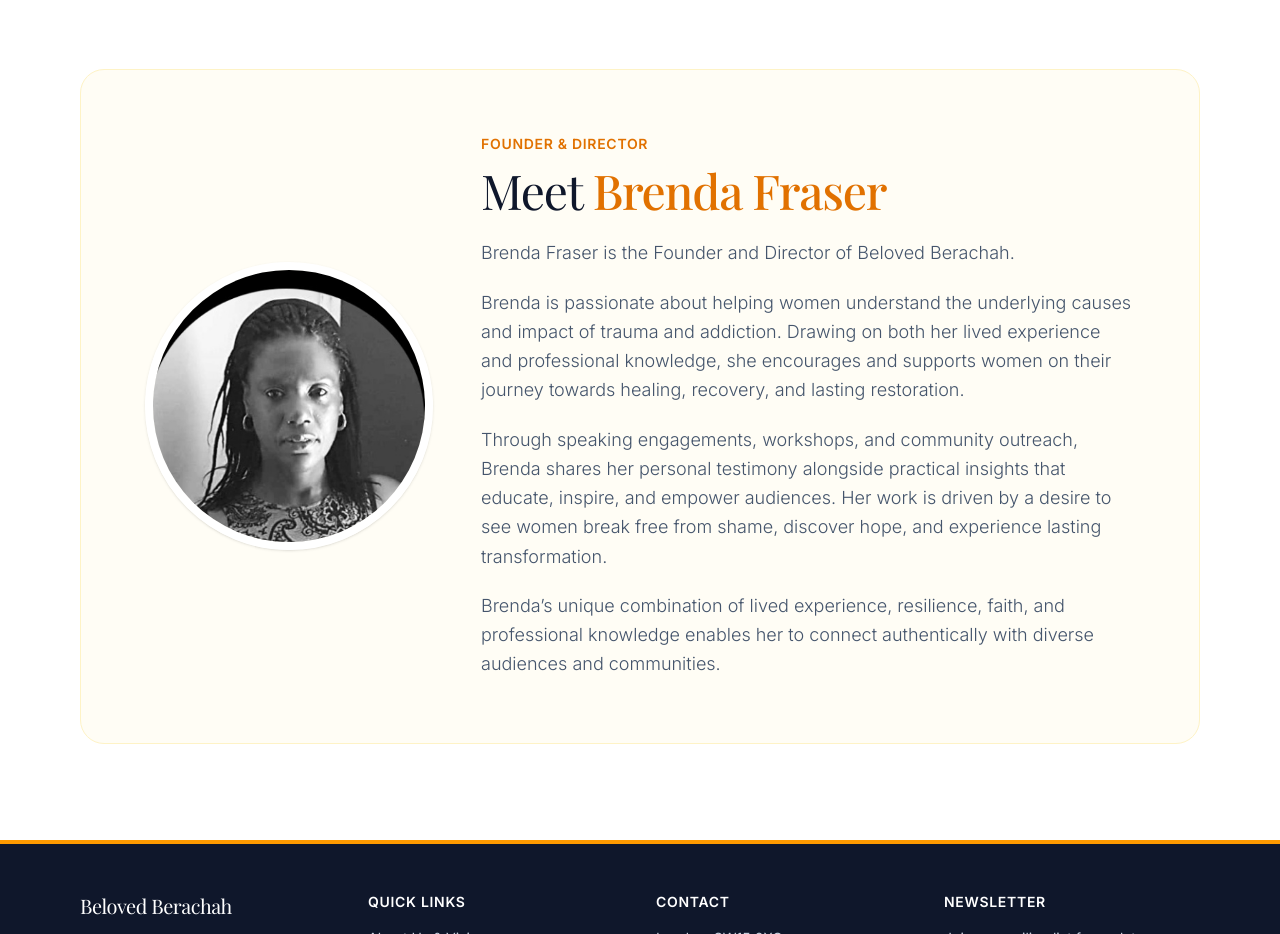
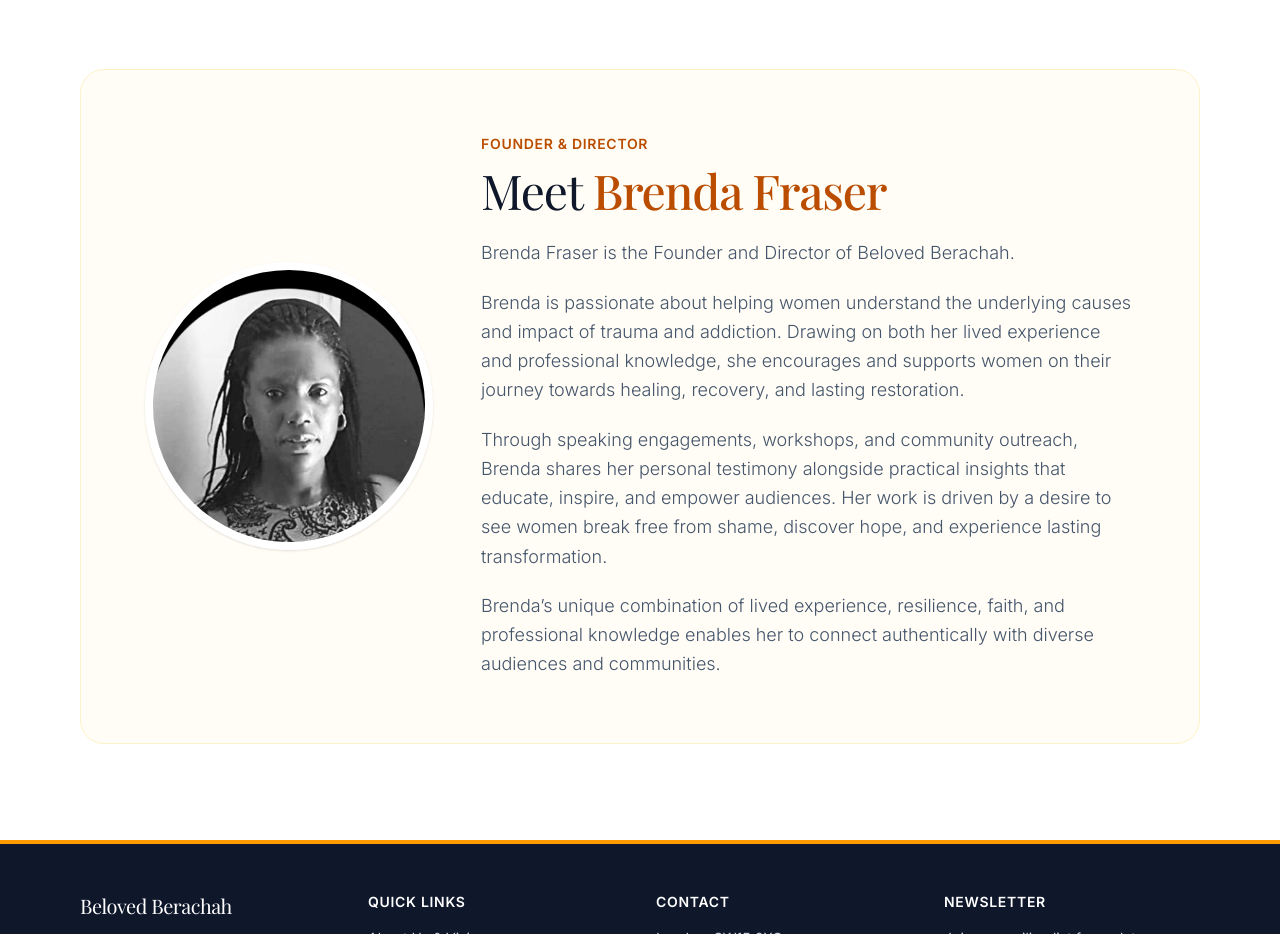
Before and after one commit to theprice1/beloved-berachah-website, a website: page about.html in a window 1280 px wide. Shown: the part 2140-3074 px from the top of the page. Drawn offline with nearby package versions, Linux system fonts and the light colour scheme.

Commit message:
Squash final accessibility contrast warnings on about and safeguarding pages

```diff
--- a/about.html
+++ b/about.html
@@ -447,14 +447,14 @@
             <!-- Bio Text -->
             <div>
               <span
-                class="text-amber-600 font-semibold uppercase tracking-wider text-sm mb-3 block"
+                class="text-amber-700 font-semibold uppercase tracking-wider text-sm mb-3 block"
                 >Founder & Director</span
               >
               <h2
                 class="text-4xl md:text-5xl font-serif text-slate-900 mb-6 tracking-tight"
               >
                 Meet
-                <span class="text-amber-600 font-medium">Brenda Fraser</span>
+                <span class="text-amber-700 font-medium">Brenda Fraser</span>
               </h2>
               <div
                 class="text-slate-600 text-lg leading-relaxed font-light space-y-5"
```
